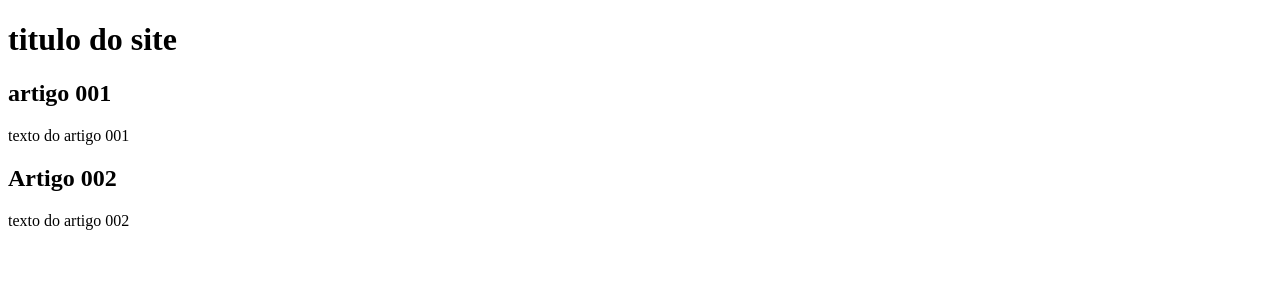
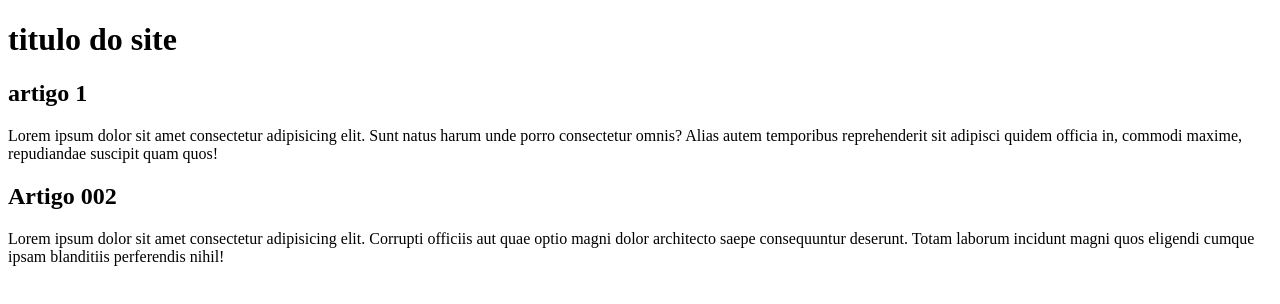
Before and after one commit to manuelalmeida/projeto-site, a plain HTML site: page index.html in a window 1280 px wide. Drawn offline with Linux system fonts and the light colour scheme.

Commit message:
Update index.html

```diff
--- a/index.html
+++ b/index.html
@@ -12,17 +12,17 @@
         </header>
         <article>
             <h2>
-                artigo 001
+                artigo 1
             </h2>
             <p>
-                texto do artigo 001
+                Lorem ipsum dolor sit amet consectetur adipisicing elit. Sunt natus harum unde porro consectetur omnis? Alias autem temporibus reprehenderit sit adipisci quidem officia in, commodi maxime, repudiandae suscipit quam quos!
             </p>
         </article>
         <article>
             <h2>Artigo 002</h2>
         </article>
         <p>
-            texto do artigo 002
+            Lorem ipsum dolor sit amet consectetur adipisicing elit. Corrupti officiis aut quae optio magni dolor architecto saepe consequuntur deserunt. Totam laborum incidunt magni quos eligendi cumque ipsam blanditiis perferendis nihil!
         </p>
     </main>
 </body>
```
